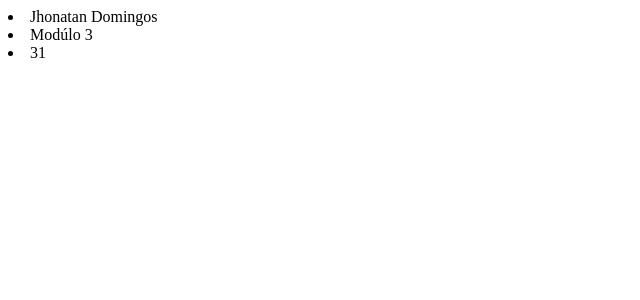
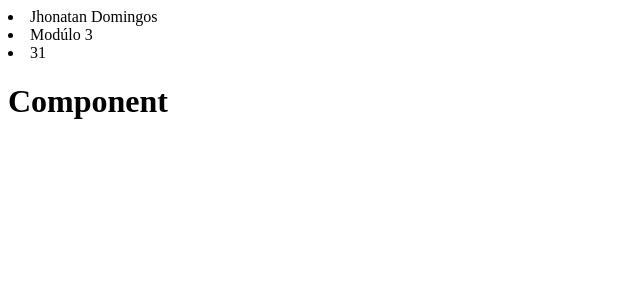
Before and after one commit to JhonyDomingos/exerciosREPO, a React (Vite) app: page / in a window 1280 px wide. Shown: the top 300 px of the page, without its empty margins (0-640 px from the left). Built offline with nearby package versions, Linux system fonts and the light colour scheme.

Commit message:
Aula sobre componentes

```diff
--- a/src/App.jsx
+++ b/src/App.jsx
@@ -1,17 +1,27 @@
+import {PrimeiroComponente} from "./components/components"
+
 function App() {
   const myDatas = {
     nome: "Jhonatan Domingos",
     module: "Modúlo 3",
     age: 31,
   }
-//Aqui posso fazer o javaScript
+
   return (
-    //Aqui é somente o JSX
-    <>
-      <li>{myDatas.nome}</li>
-      <li>{myDatas.module}</li>
-      <li>{myDatas.age}</li>
-    </>
+        //Aqui é somente o JSX
+
+
+      <div>
+        <li>{myDatas.nome}</li>
+        <li>{myDatas.module}</li>
+        <li>{myDatas.age}</li>
+        <PrimeiroComponente />
+      </div>
+
+
+
+
+
   )
 }
 
--- /dev/null
+++ b/src/components/components.jsx
@@ -0,0 +1,8 @@
+export function PrimeiroComponente() {
+
+    return (
+        <div>
+            <h1>Component</h1>
+        </div>
+    )
+}
```
Also changed, not shown: 1 other file (tests, documents, lock files or other folders).
